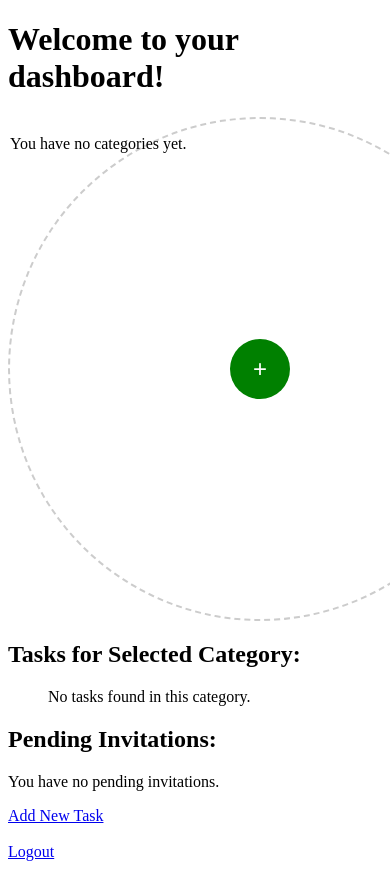
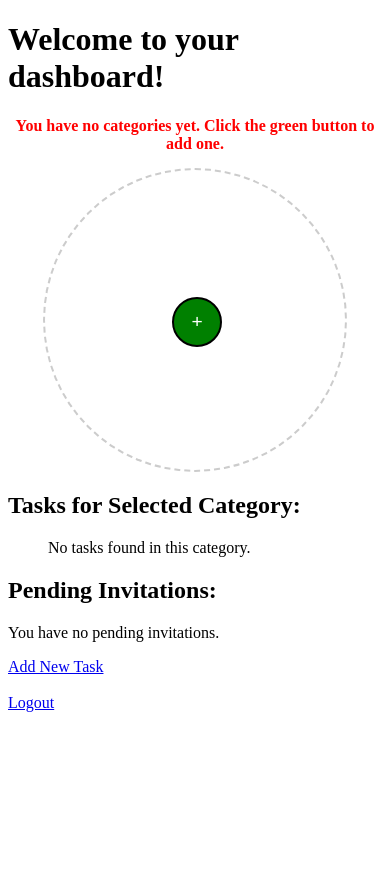
Before and after one commit to mafiaf/Project-management-tool, a Flask app: page /dashboard in a window 390 px wide; the page is wider, and only the part inside the window is pictured. After the commit the page ends 712 px from the top of that part, so only its background shows below. Run offline with Flask 3, Linux system fonts and the light colour scheme; a user stored in the database is signed in.

Commit message:
new coloring options for categories, fixed database upgrade issue

```diff
--- a/app/forms.py
+++ b/app/forms.py
@@ -1,6 +1,7 @@
 from flask_wtf import FlaskForm
 from wtforms import StringField, TextAreaField, PasswordField, SubmitField, SelectField
 from wtforms.validators import DataRequired, Email, EqualTo, Length, Optional
+from wtforms_components import ColorField
 
 class RegistrationForm(FlaskForm):
     email = StringField('Email', validators=[DataRequired(), Email()])
@@ -35,4 +36,5 @@ class CommentForm(FlaskForm):
 class CategoryForm(FlaskForm):
     name = StringField('Category Name', validators=[DataRequired()])
     description = TextAreaField('Description')
+    color = ColorField('Color', default='#007bff')
     submit = SubmitField('Save Category')
--- a/app/routes.py
+++ b/app/routes.py
@@ -342,11 +342,16 @@ def get_task_changes(task, form):
 def categories():
     form = CategoryForm()
     user_id = session.get('user_id')
+
     if form.validate_on_submit():
-        # Create a new category
+        # Convert color to a string representation
+        color_value = str(form.color.data) if isinstance(form.color.data, str) else form.color.data.hex
+
+        # Create a new category with color
         new_category = Category(
             name=form.name.data,
             description=form.description.data,
+            color=color_value,  # Save color as a hex value string
             user_id=user_id
         )
         db.session.add(new_category)
@@ -369,6 +374,9 @@ def categories():
     return render_template('categories.html', form=form, categories=user_categories)
 
 
+
+
+
 @main.route('/edit_category/<int:category_id>', methods=['GET', 'POST'])
 @login_required
 def edit_category(category_id):
@@ -387,10 +395,13 @@ def edit_category(category_id):
             changes.append(f"Category name changed from '{category.name}' to '{form.name.data}'")
         if category.description != form.description.data:
             changes.append(f"Category description changed from '{category.description}' to '{form.description.data}'")
+        if category.color != form.color.data:
+            changes.append(f"Category color changed from '{category.color}' to '{form.color.data}'")
 
         # Update category data
         category.name = form.name.data
         category.description = form.description.data
+        category.color = form.color.data
         db.session.commit()
 
         # Log each change
@@ -406,7 +417,8 @@ def edit_category(category_id):
         flash('Category updated successfully!', 'success')
         return redirect(url_for('main.categories'))
 
-    return render_template('edit_category.html', form=form, title='Edit Category')
+    return render_template('edit_category.html', form=form, title='Edit Category', category=category)
+
 
 
 @main.route('/delete_category/<int:category_id>', methods=['POST'])
@@ -433,3 +445,20 @@ def delete_category(category_id):
 
     flash('Category deleted successfully!', 'success')
     return redirect(url_for('main.categories'))
+
+@main.route('/add_category', methods=['POST'])
+@login_required
+def add_category():
+    user_id = session.get('user_id')
+    category_name = request.form.get('categoryName')
+    category_color = request.form.get('categoryColor', '#007bff')
+
+    if category_name:
+        new_category = Category(name=category_name, color=category_color, user_id=user_id)
+        db.session.add(new_category)
+        db.session.commit()
+        flash(f"Category '{category_name}' has been successfully created.", "success")
+    else:
+        flash("Category name is required.", "error")
+
+    return redirect(url_for('main.dashboard'))
--- a/app/static/styles.css
+++ b/app/static/styles.css
@@ -1,20 +1,27 @@
+:root {
+    --primary-color: #007bff;
+    --secondary-color: #28a745;
+    --node-size: 100px;
+    --add-btn-size: 60px;
+}
+
 .circular-container {
-    position: relative;  /* Needed for absolute positioning inside */
-    width: 500px;        /* Adjust width */
-    height: 500px;       /* Adjust height */
-    margin: 0 auto;      /* Center horizontally */
-    border: 2px dashed #ccc;
+    position: relative;
+    width: 500px;
+    height: 500px;
+    margin: 0 auto;
+    border: 2px dashed #ccc; /* Change border color to red to clearly see it */
     border-radius: 50%;
 }
 
 .category-node {
-    width: 100px; /* Increase size for better visibility */
-    height: 100px;
+    width: var(--node-size);
+    height: var(--node-size);
     border-radius: 50%;
-    background-color: #007bff;
+    background-color: var(--primary-color);
     color: #ffffff;
     text-align: center;
-    line-height: 100px; /* Ensure the text is vertically centered */
+    line-height: var(--node-size); /* Ensure the text is vertically centered */
     position: absolute;
     cursor: pointer;
     display: flex;
@@ -22,6 +29,12 @@
     justify-content: center;
     z-index: 5;
     font-size: 1em;
+    transition: transform 0.3s, box-shadow 0.3s;
+}
+
+.category-node:hover {
+    transform: scale(1.1);
+    box-shadow: 0 0 10px rgba(0, 0, 0, 0.2);
 }
 
 .add-category-node {
@@ -30,15 +43,89 @@
     border-radius: 50%;
     background-color: green;
     color: white;
-    border: none;
+    border: 2px solid black; /* Border to visualize the button position */
     cursor: pointer;
     font-size: 1.5em;
     position: absolute;
-    top: 50%;
-    left: 50%;
-    transform: translate(-50%, -50%);
-    z-index: 10;
+    top: calc(50% - 30px); /* Adjusted calculation for more precision */
+    left: calc(50% - 30px); /* Adjusted calculation for more precision */
+    transform: translate(0, 0); /* Removing this to make centering more predictable */
+    z-index: 20;
     display: flex;
     align-items: center;
     justify-content: center;
 }
+
+.add-category-node:hover {
+    background-color: darkgreen; /* Change color on hover, but keep the button size */
+}
+
+.no-categories-message {
+    text-align: center;
+    color: #ff0000; /* Adjust the color to make it more visible */
+    font-weight: bold;
+    margin-bottom: 15px; /* Add some spacing between the message and the container */
+}
+
+
+/*smaller screens */
+@media screen and (max-width: 768px) {
+    .circular-container {
+        width: 300px;
+        height: 300px;
+
+    .category-node {
+        width: 70px;
+        height: 70px;
+        font-size: 0.8em;
+        line-height: 70px;
+    }
+
+    .add-category-node {
+        width: 50px;
+        height: 50px;
+        font-size: 1.2em;
+    }
+     }
+}
+
+/* Modal container - hidden by default */
+.modal {
+    display: none;  /* Hidden by default */
+    position: fixed;  /* Stay in place */
+    z-index: 50;  /* Sit on top of other elements */
+    left: 0;
+    top: 0;
+    width: 100%;  /* Full width */
+    height: 100%;  /* Full height */
+    overflow: auto;  /* Enable scroll if needed */
+    background-color: rgba(0, 0, 0, 0.4);  /* Black background with opacity */
+}
+
+/* Modal content */
+.modal-content {
+    background-color: #fefefe;
+    margin: 15% auto;  /* 15% from the top and centered */
+    padding: 20px;
+    border: 1px solid #888;
+    width: 80%;  /* Could be more or less, depending on screen size */
+    max-width: 400px;
+    border-radius: 8px;
+    text-align: center;
+}
+
+/* Close button (×) */
+.close-btn {
+    color: #aaa;
+    float: right;
+    font-size: 28px;
+    font-weight: bold;
+    cursor: pointer;
+}
+
+.close-btn:hover,
+.close-btn:focus {
+    color: black;
+    text-decoration: none;
+    cursor: pointer;
+}
--- a/app/templates/dashboard.html
+++ b/app/templates/dashboard.html
@@ -13,15 +13,18 @@
 
 <!-- Circular container for category navigation -->
 <div class="categories-column">
+    {% if not categories %}
+        <p class="no-categories-message">You have no categories yet. Click the green button to add one.</p>
+    {% endif %}
     <div class="circular-container">
         {% if categories %}
             {% for category in categories %}
-                    <div class="category-node" data-category-id="{{ category.id }}">
-                        <a href="{{ url_for('main.dashboard', category_filter=category.id) }}" style="color: #ffffff; text-decoration: none;">{{ category.name }}</a>
+            <div class="category-node" data-category-id="{{ category.id }}" style="background-color: {{ category.color | safe }};">
+                <a href="{{ url_for('main.dashboard', category_filter=category.id) }}" style="color: #ffffff; text-decoration: none;">
+                    {{ category.name }}
+                </a>
             </div>
             {% endfor %}
-            {% else %}
-                <p>You have no categories yet.</p>
         {% endif %}
         <!-- Button to add a new category, positioned at the center -->
         <button id="add-category-btn" class="add-category-node">+</button>
@@ -30,6 +33,20 @@
 
 
 
+    <!-- Modal for creating a new category -->
+    <div id="categoryModal" class="modal">
+        <div class="modal-content">
+            <span class="close-btn" id="closeModal">&times;</span>
+            <h2>Create New Category</h2>
+            <form id="categoryForm" method="POST" action="{{ url_for('main.add_category') }}">
+                <label for="categoryName">Category Name:</label>
+                <input type="text" id="categoryName" name="categoryName" required>
+                <label for="categoryColor">Category Color:</label>
+                <input type="color" id="categoryColor" name="categoryColor" value="#007bff">
+                <button type="submit" class="btn">Create Category</button>
+            </form>
+        </div>
+    </div>
 
     <!-- Display tasks grouped by selected category -->
     <h2>Tasks for Selected Category:</h2>
@@ -74,26 +91,55 @@
     <a href="{{ url_for('main.add_task') }}" class="btn">Add New Task</a><br><br>
     <a href="{{ url_for('main.logout') }}" class="btn btn-secondary">Logout</a>
 
-    <!-- JavaScript to position nodes in a circular layout -->
-    <script src="{{ url_for('static', filename='js/circular_layout.js') }}"></script>
-<!-- JavaScript to position nodes in a circular layout -->
     <script>
-    document.addEventListener("DOMContentLoaded", function() {
-        const nodes = document.querySelectorAll('.category-node');
-        const container = document.querySelector('.circular-container');
-        const radius = container.offsetWidth / 2 - 80; // Adjust radius if needed
+        document.addEventListener("DOMContentLoaded", function () {
+            setTimeout(() => {
+                const circularContainer = document.querySelector(".circular-container");
+                const nodes = document.querySelectorAll(".category-node");
+                const addButton = document.getElementById("add-category-btn");
+
+                if (!circularContainer || !addButton) {
+                    return; // Exit if elements aren't found
+                }
+
+                // Define radius and center position
+                const radius = circularContainer.offsetWidth / 2 - 80; // Adjust radius if needed
+                const centerX = circularContainer.offsetWidth / 2;
+                const centerY = circularContainer.offsetHeight / 2;
+
+                // Position nodes in a circular layout
+                if (nodes.length > 0) {
                     const angleStep = (2 * Math.PI) / nodes.length;
 
                     nodes.forEach((node, index) => {
                         const angle = index * angleStep;
-            const x = radius * Math.cos(angle) + container.offsetWidth / 2 - node.offsetWidth / 2;
-            const y = radius * Math.sin(angle) + container.offsetHeight / 2 - node.offsetHeight / 2;
-            node.style.position = 'absolute';
+                        const x = centerX + radius * Math.cos(angle) - node.offsetWidth / 2;
+                        const y = centerY + radius * Math.sin(angle) - node.offsetHeight / 2;
+
+                        node.style.position = "absolute";
                         node.style.left = `${x}px`;
                         node.style.top = `${y}px`;
                     });
+                }
+
+                // Position the add button in the center
+                addButton.style.position = "absolute";
+                addButton.style.left = `${centerX - addButton.offsetWidth / 2}px`;
+                addButton.style.top = `${centerY - addButton.offsetHeight / 2}px`;
+                addButton.style.zIndex = 20; // Ensure the add button is above category nodes
+
+                // Add event listener to the add button for category addition
+                addButton.addEventListener('click', function (event) {
+                    event.preventDefault(); // Prevent any default behavior, like form submission
+                    // Here you can open a modal or redirect to a form to add a new category
+                    window.location.href = "{{ url_for('main.categories') }}";
+                });
+            }, 100); // Add a small delay to ensure the container is fully rendered
         });
     </script>
+
+
+
 </body>
 
 </html>
--- a/app/templates/edit_category.html
+++ b/app/templates/edit_category.html
@@ -31,8 +31,13 @@
             {{ form.description.label }}<br>
             {{ form.description(rows=4) }}
         </p>
+        <p>
+            {{ form.color.label }}<br>
+            {{ form.color() }}
+        </p>
         <p>{{ form.submit() }}</p>
     </form>
+
 
     <a href="{{ url_for('main.categories') }}">Back to Categories</a>
 </body>
```
Also changed, not shown: app/models.py (+5 -5 lines), app/templates/categories.html (+8 -2 lines), migrations/versions/554dedb3ad6c_rerun_migration_after_deletion_migration.py (deleted, +0 -98 lines), migrations/versions/64d5bcff96d5_initial_migration.py (added, +103 -0 lines), migrations/versions/a5f7afe8834b_add_category_id_to_activitylog.py (deleted, +0 -42 lines), migrations/versions/b64723ccf546_add_category_id_to_task_model_and_set_.py (deleted, +0 -25 lines), instance/site.db. Lines whose indentation alone changed are shown as unchanged.
